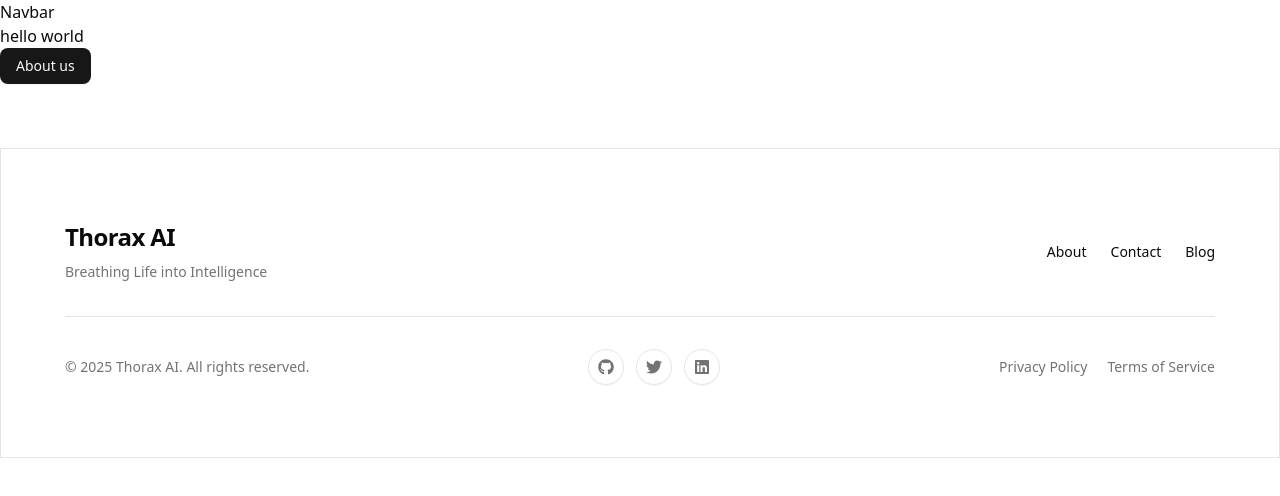
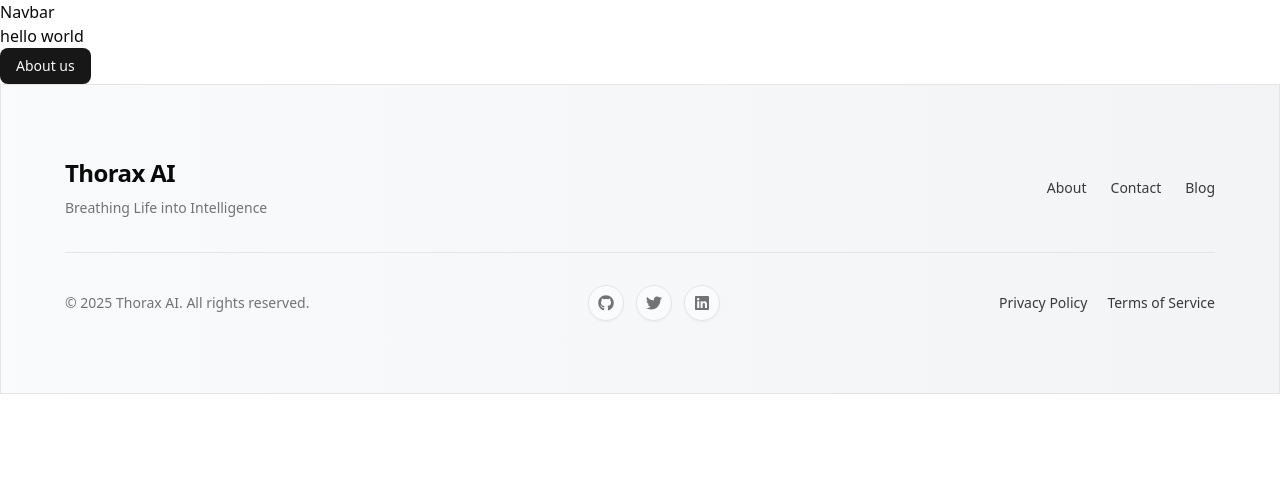
Before and after one commit to kaushal-Prakash/thorax-ai, a Next.js app in the folder frontend/: page / in a window 1280 px wide. Shown: the top 496 px of the page. Built offline with nearby package versions, Linux system fonts and the light colour scheme.

Commit message:
theme improvement in 404 and footer component

```diff
--- a/frontend/src/app/not-found.js
+++ b/frontend/src/app/not-found.js
@@ -1,11 +1,10 @@
-// app/not-found.js
 "use client";
-
 import React from "react";
-import Link from "next/link";
 import { motion } from "framer-motion";
+import { useRouter } from "next/navigation";
 
 function NotFound() {
+  const router = useRouter();
   return (
     <div className="flex min-h-screen flex-col items-center justify-center bg-white text-gray-800 px-4">
       <motion.div
@@ -18,12 +17,13 @@
         <p className="text-lg text-gray-600 mb-6">
           Oops! The page you’re looking for doesn’t exist.
         </p>
-        <Link
+        <button
+          onClick={() => router.back()}
           href="/"
           className="inline-block px-6 py-2 text-white bg-gray-800 rounded-2xl shadow-md hover:bg-gray-700 transition-colors"
         >
           Go Home
-        </Link>
+        </button>
       </motion.div>
     </div>
   );
--- a/frontend/src/components/Footer.jsx
+++ b/frontend/src/components/Footer.jsx
@@ -1,4 +1,3 @@
-// components/Footer.jsx
 import React from "react";
 import { Card, CardContent } from "@/components/ui/card";
 import { Separator } from "@/components/ui/separator";
@@ -7,8 +6,8 @@
 
 const Footer = () => {
   return (
-    <footer className="w-full mt-16">
-      <Card className="rounded-none shadow-none border-t bg-background/70 backdrop-blur-md">
+    <footer className="w-full">
+      <Card className="rounded-none shadow-none border-t bg-gradient-to-r from-gray-50 to-gray-100 dark:from-gray-900 dark:to-gray-800 backdrop-blur-md">
         <CardContent className="py-12 px-6 md:px-16">
           {/* Top Section */}
           <div className="flex flex-col md:flex-row justify-between items-center gap-8">
@@ -22,20 +21,29 @@
 
             {/* Navigation Links in a row */}
             <div className="flex gap-6 text-sm font-medium">
-              <a href="/about" className="hover:text-primary transition-colors">
+              <a
+                href="/about"
+                className="hover:text-primary transition-all hover:scale-105 text-foreground/80"
+              >
                 About
               </a>
-              <a href="/contact" className="hover:text-primary transition-colors">
+              <a
+                href="/contact"
+                className="hover:text-primary transition-all hover:scale-105 text-foreground/80"
+              >
                 Contact
               </a>
-              <a href="/blog" className="hover:text-primary transition-colors">
+              <a
+                href="/blog"
+                className="hover:text-primary transition-all hover:scale-105 text-foreground/80"
+              >
                 Blog
               </a>
             </div>
           </div>
 
           {/* Separator */}
-          <Separator className="my-8" />
+          <Separator className="my-8 bg-border" />
 
           {/* Bottom Section */}
           <div className="flex flex-col md:flex-row justify-between items-center text-sm text-muted-foreground gap-4">
@@ -47,10 +55,10 @@
                 variant="outline"
                 size="icon"
                 asChild
-                className="rounded-full hover:bg-primary hover:text-primary-foreground transition-colors"
+                className="rounded-full hover:bg-primary hover:text-primary-foreground transition-colors border-border bg-background/50"
               >
                 <a
-                  href="https://github.com/"
+                  href="https://github.com/kaushal-Prakash/thorax-ai"
                   target="_blank"
                   rel="noopener noreferrer"
                   aria-label="GitHub"
@@ -62,7 +70,7 @@
                 variant="outline"
                 size="icon"
                 asChild
-                className="rounded-full hover:bg-primary hover:text-primary-foreground transition-colors"
+                className="rounded-full hover:bg-primary hover:text-primary-foreground transition-colors border-border bg-background/50"
               >
                 <a
                   href="https://twitter.com/"
@@ -77,7 +85,7 @@
                 variant="outline"
                 size="icon"
                 asChild
-                className="rounded-full hover:bg-primary hover:text-primary-foreground transition-colors"
+                className="rounded-full hover:bg-primary hover:text-primary-foreground transition-colors border-border bg-background/50"
               >
                 <a
                   href="https://linkedin.com/"
@@ -92,10 +100,10 @@
 
             {/* Policies */}
             <div className="flex gap-5">
-              <a href="/privacy" className="hover:underline">
+              <a href="/privacy" className="hover:underline text-foreground/80">
                 Privacy Policy
               </a>
-              <a href="/terms" className="hover:underline">
+              <a href="/terms" className="hover:underline text-foreground/80">
                 Terms of Service
               </a>
             </div>
```
